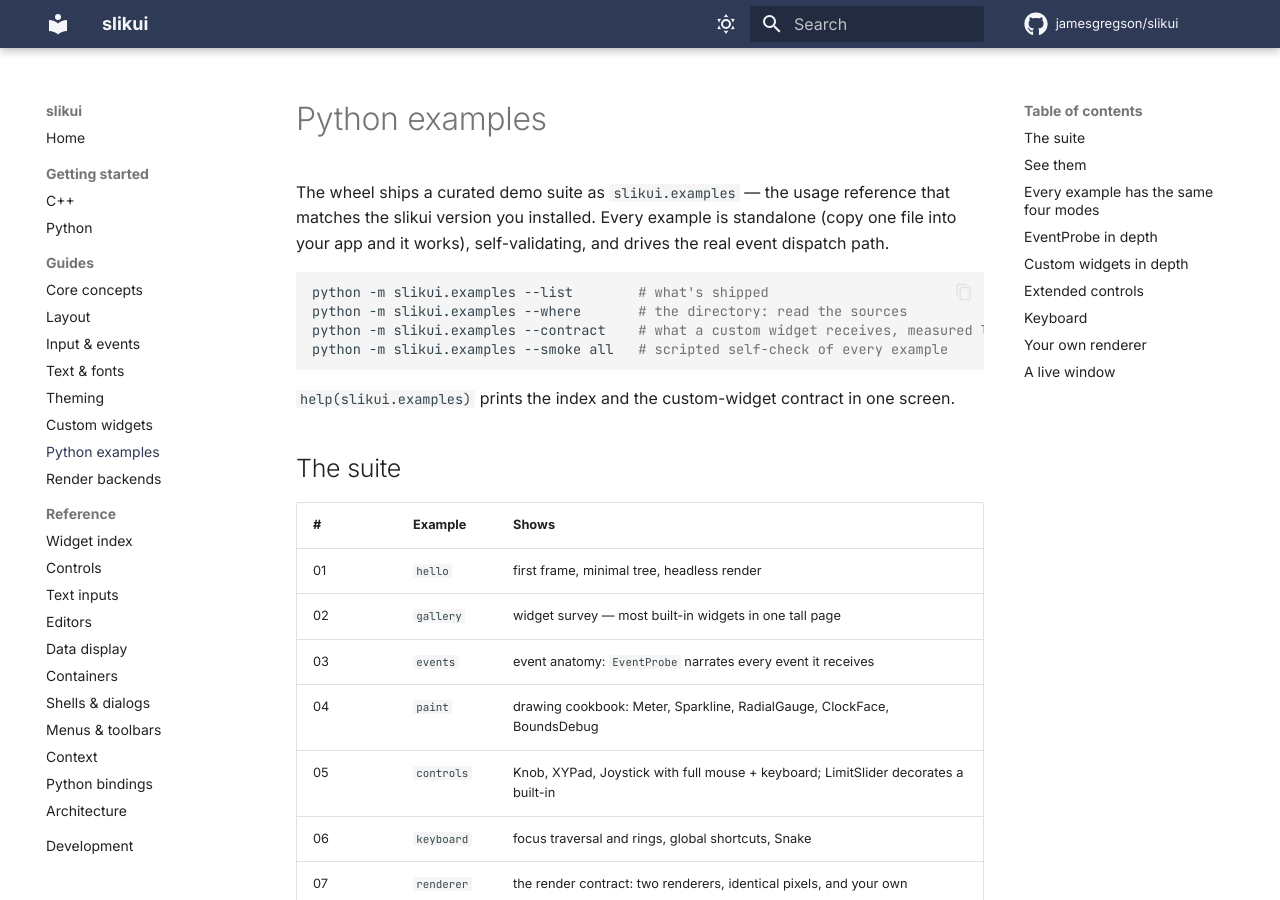
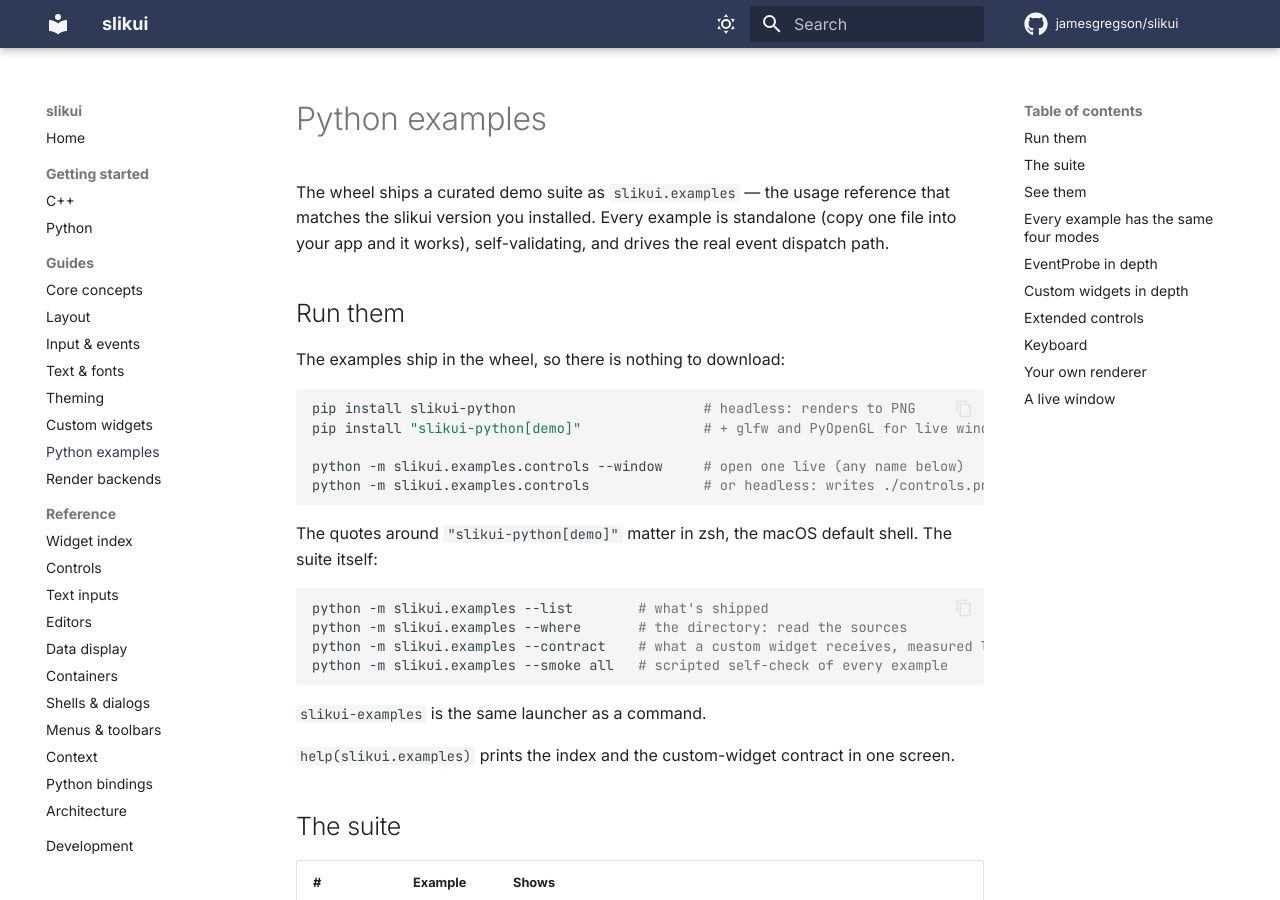
Before and after one commit to jamesgregson/slikui, an MkDocs documentation site: the page built from docs/guide/examples.md, in a window 1280 px wide and 900 px high. Built offline with MkDocs 1.6.1 and Material for MkDocs 9.7.7, drawn with Linux system fonts in a browser that asks for light colours; comment, search, counter and statistics services are not loaded; some of the changed text lies outside the part shown.

Commit message:
launch commands

````diff
--- a/docs/guide/examples.md
+++ b/docs/guide/examples.md
@@ -5,12 +5,29 @@ reference that matches the slikui version you installed. Every example is
 standalone (copy one file into your app and it works), self-validating, and
 drives the real event dispatch path.
 
+## Run them
+
+The examples ship in the wheel, so there is nothing to download:
+
+```sh
+pip install slikui-python                       # headless: renders to PNG
+pip install "slikui-python[demo]"               # + glfw and PyOpenGL for live windows
+
+python -m slikui.examples.controls --window     # open one live (any name below)
+python -m slikui.examples.controls              # or headless: writes ./controls.png
+```
+
+The quotes around `"slikui-python[demo]"` matter in zsh, the macOS default
+shell. The suite itself:
+
 ```sh
 python -m slikui.examples --list        # what's shipped
 python -m slikui.examples --where       # the directory: read the sources
 python -m slikui.examples --contract    # what a custom widget receives, measured live
 python -m slikui.examples --smoke all   # scripted self-check of every example
 ```
+
+`slikui-examples` is the same launcher as a command.
 
 `help(slikui.examples)` prints the index and the custom-widget contract in
 one screen.
@@ -63,7 +80,7 @@ readout and a toast](../images/examples-window.png)
 python -m slikui.examples.paint              # headless render -> paint.png
 python -m slikui.examples.paint --png out.png
 python -m slikui.examples.paint --smoke      # scripted interaction pass, self-checking
-python -m slikui.examples.paint --window     # live GLFW window (needs [demo] extra)
+python -m slikui.examples.paint --window     # live GLFW window (needs the demo extra)
 ```
 
 - **Default** — render one frame to `./NAME.png`; no display, no glfw.
@@ -72,7 +89,7 @@ python -m slikui.examples.paint --window     # live GLFW window (needs [demo] ex
   examples double as the wheel's acceptance test.
 - **`--window`** — the same demo live: GLFW callbacks feed real events, the
   core renders into its framebuffer, and a thin premultiplied blit puts it on
-  screen. Needs `pip install slikui-python[demo]`; the host is imported
+  screen. Needs `pip install "slikui-python[demo]"`; the host is imported
   lazily, so the base wheel never pulls in glfw or PyOpenGL.
 
 ## EventProbe in depth
````
Also changed, not shown: README.md (+8 -0 lines), docs/getting-started/python.md (+6 -0 lines), 4 other files.
